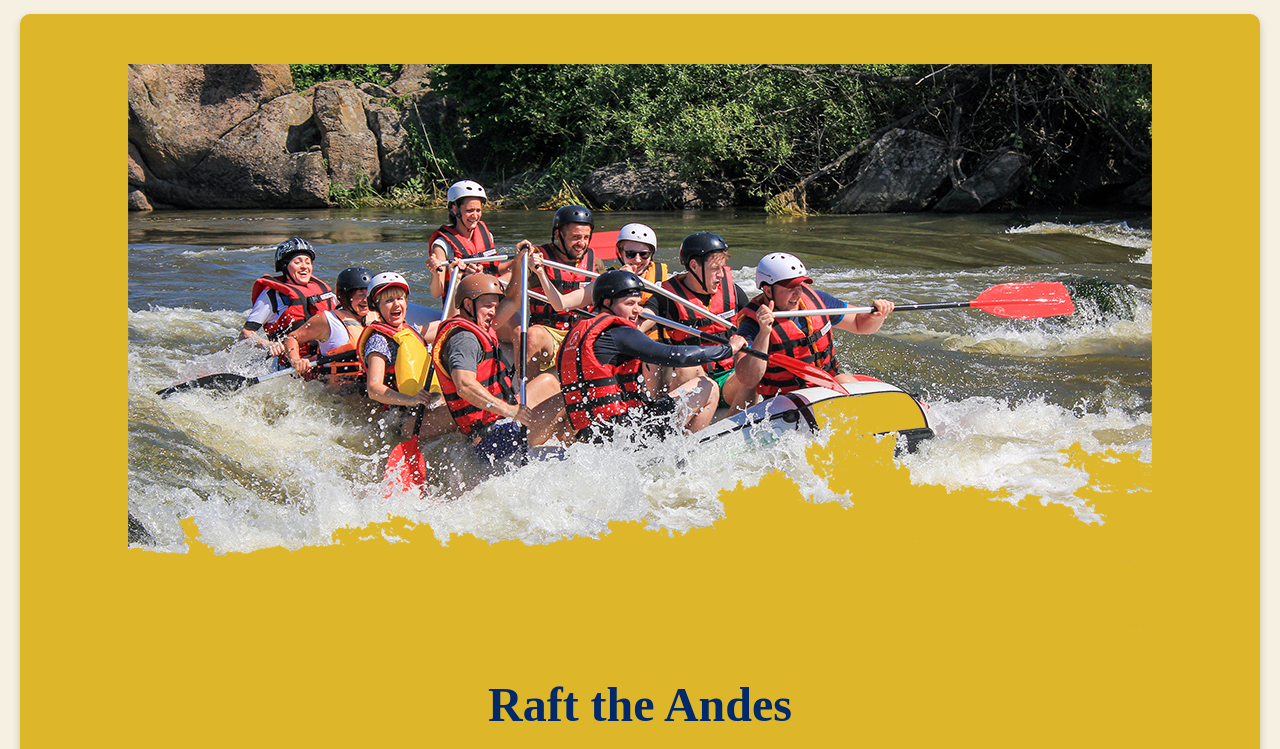
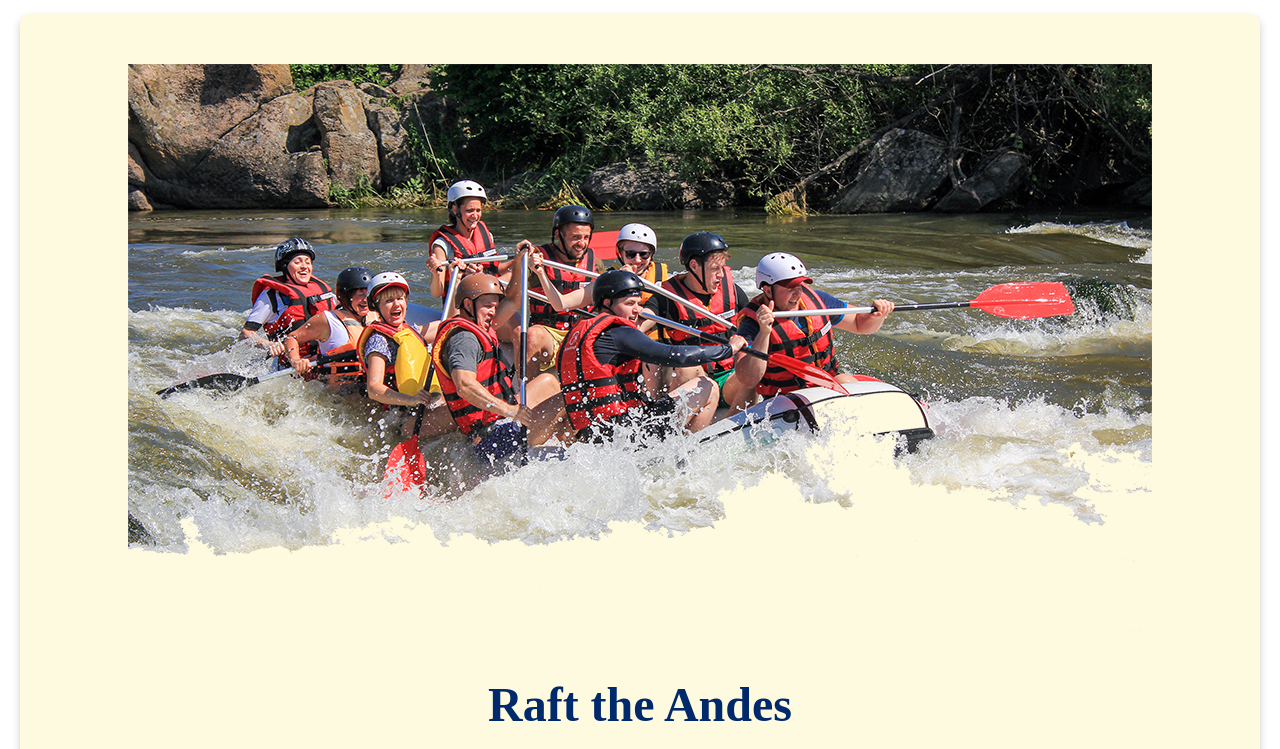
Before and after one commit to Sharecitox/main, a plain HTML site: page wwr/about.html in a window 1280 px wide. Shown: the part 86-835 px from the top of the page. Drawn offline with Linux system fonts and the light colour scheme.

Commit message:
Update #2

```diff
--- a/wwr/about.html
+++ b/wwr/about.html
@@ -5,6 +5,9 @@
     <meta name="viewport" content="width=device-width, initial-scale=1.0">
     <title>Document</title>
     <link rel="stylesheet" href="rafting.css">
+    <link rel="preconnect" href="https://fonts.googleapis.com">
+    <link rel="preconnect" href="https://fonts.gstatic.com" crossorigin>
+    <link href="https://fonts.googleapis.com/css2?family=Exo+2:ital,wght@0,100..900;1,100..900&family=Fira+Sans:ital,wght@0,100;0,200;0,300;0,400;0,500;0,600;0,700;0,800;0,900;1,100;1,200;1,300;1,400;1,500;1,600;1,700;1,800;1,900&family=Roboto:wght@100;400&display=swap" rel="stylesheet">
 </head>
 <body>
     <header>
--- a/wwr/rafting.css
+++ b/wwr/rafting.css
@@ -1,12 +1,13 @@
 /* Coolors Color Palette */
-/* Palette URL: https://coolors.co/00296b-003f88-00509d-fdc500-f5f0e1 */
+/* Palette URL: https://coolors.co/palette/606c38-283618-fefae0-dda15e-bc6c25*/
 
 /* General Variables */
 :root {
-    --primary-color: #4b99f1;
-    --secondary-color: #ddb62a;
-    --accent-color: #00509d;
-    --background-color: #f5f0e1;
+    --primary-color: #606c38;
+    --secondary-color: #fefae0;
+    --accent1-color: #dda15e;
+    --background-color: #ffffff;
+    --accent2-color:#dc6c25;
     --text-color: #00296b;
     --font-heading: "Roboto Slab", serif;
     --font-body: "Open Sans", sans-serif;
```
